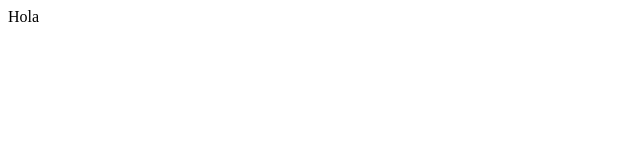
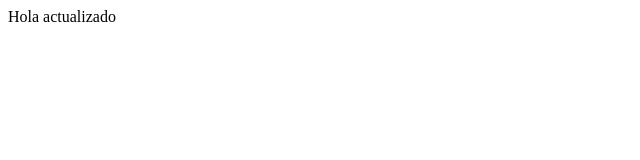
Before and after one commit to Everlides/Proyecto1, a plain HTML site: page index.html in a window 1280 px wide. Shown: the full height of the page, 0-640 px from the left. Drawn offline with Linux system fonts and the light colour scheme.

Commit message:
Modifiqué el mensaje

```diff
--- a/index.html
+++ b/index.html
@@ -7,6 +7,6 @@
     <title>Document</title>
 </head>
 <body>
-    Hola
+    Hola actualizado
 </body>
 </html>
```
